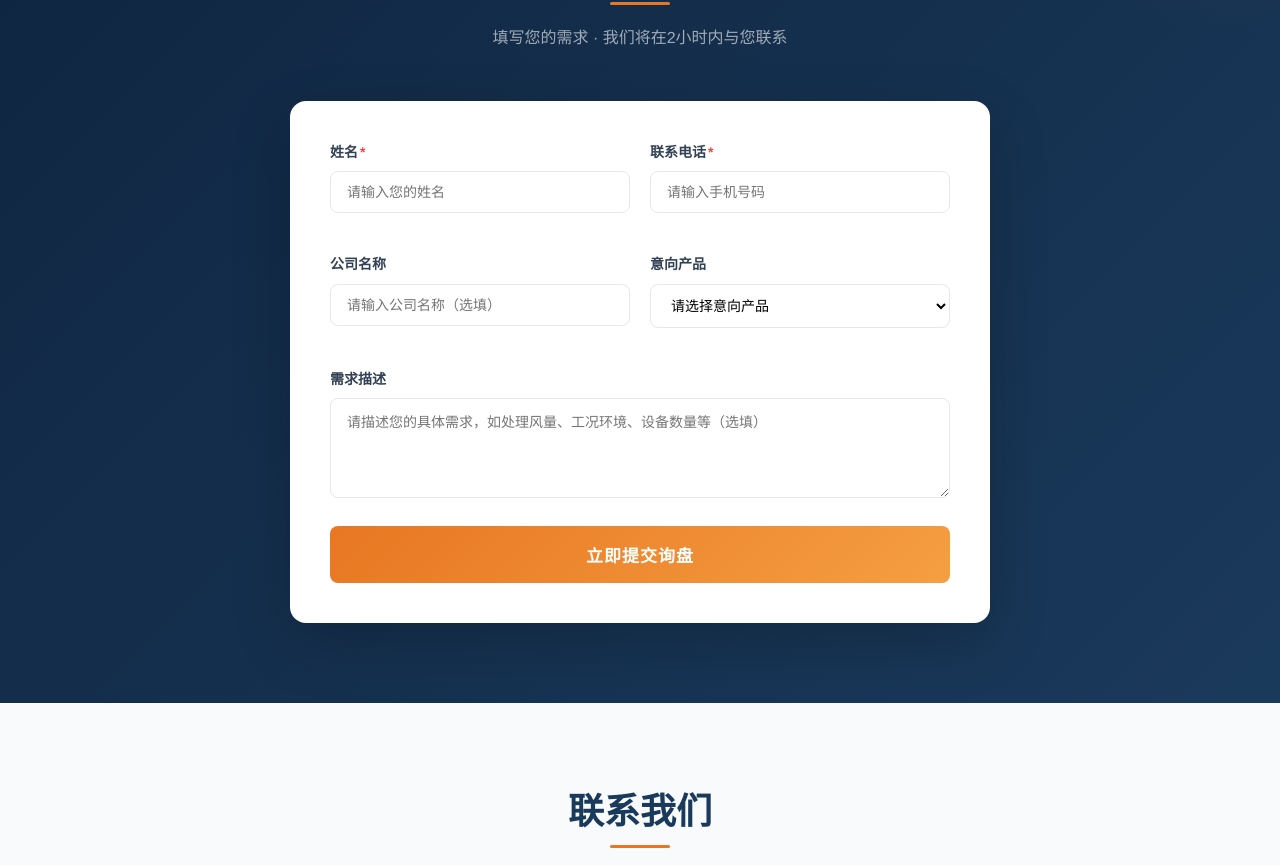
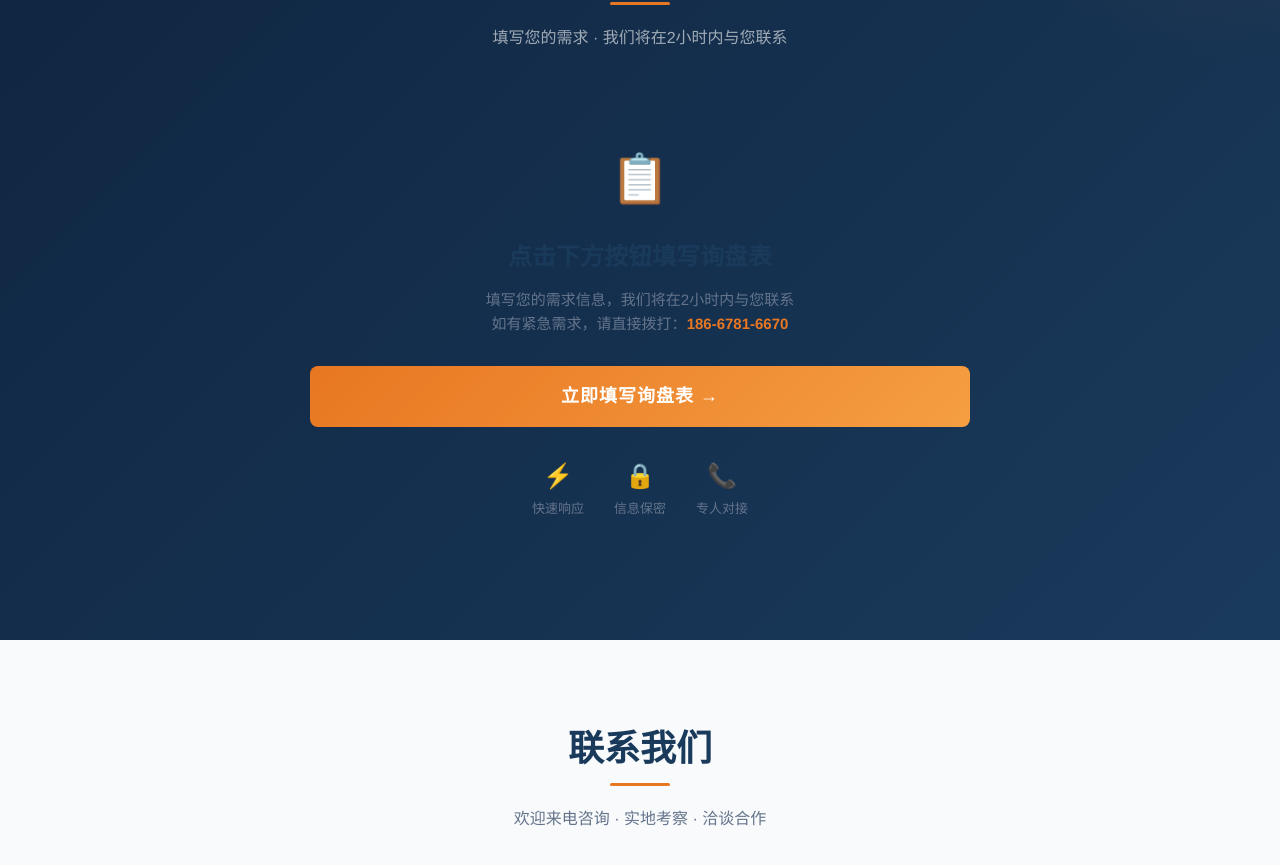
Before and after one commit to mynam0122/beihan-website, a plain HTML site: page index.html in a window 1280 px wide. Shown: the part 5252-6117 px from the top of the page. Drawn offline with Linux system fonts and the light colour scheme.

Commit message:
询盘表单改为腾讯文档收集表

```diff
--- a/index.html
+++ b/index.html
@@ -553,37 +553,15 @@ img{max-width:100%;display:block}
 <section class="section inquiry" id="inquiry">
 <div class="container">
 <div class="section-title"><h2>在线询盘</h2><p>填写您的需求 · 我们将在2小时内与您联系</p></div>
-<div class="inquiry-wrapper">
-<div class="inquiry-form" id="inquiryForm">
-<form id="contactForm" onsubmit="return submitForm(event)">
-<div class="form-row">
-<div class="form-group" id="nameGroup"><label>姓名<span class="required">*</span></label><input type="text" id="name" placeholder="请输入您的姓名"><div class="error-msg">请输入您的姓名</div></div>
-<div class="form-group" id="phoneGroup"><label>联系电话<span class="required">*</span></label><input type="tel" id="phone" placeholder="请输入手机号码"><div class="error-msg">请输入正确的手机号码</div></div>
-</div>
-<div class="form-row">
-<div class="form-group"><label>公司名称</label><input type="text" id="company" placeholder="请输入公司名称（选填）"></div>
-<div class="form-group"><label>意向产品</label>
-<select id="product">
-<option value="">请选择意向产品</option>
-<option value="内循环式">内循环式油雾拦截器</option>
-<option value="有组织排放式">有组织排放式处理器</option>
-<option value="无组织排放式">无组织排放式油烟处理器</option>
-<option value="喷淋箱式">喷淋箱式油雾拦截器</option>
-<option value="一体式">一体式油水烟雾净化器</option>
-<option value="复合集成方案">油水烟雾复合集成方案</option>
-<option value="其他">其他/需咨询</option>
-</select>
-</div>
-</div>
-<div class="form-group"><label>需求描述</label><textarea id="message" placeholder="请描述您的具体需求，如处理风量、工况环境、设备数量等（选填）"></textarea></div>
-<button type="submit" class="submit-btn" id="submitBtn">立即提交询盘</button>
-</form>
-</div>
-<div class="form-success" id="formSuccess">
-<div class="success-icon">✓</div>
-<h3>提交成功！</h3>
-<p>感谢您的咨询，我们将在2小时内与您联系！<br>如有紧急需求，请直接拨打：<strong style="color:var(--accent)">18667816670</strong></p>
-<button class="back-btn" onclick="resetForm()">继续提交</button>
+<div class="inquiry-wrapper" style="text-align:center;padding:40px 20px;">
+<div style="font-size:48px;margin-bottom:20px;">📋</div>
+<h3 style="font-size:24px;color:var(--primary);margin-bottom:12px;">点击下方按钮填写询盘表</h3>
+<p style="color:var(--gray-500);margin-bottom:30px;font-size:15px;">填写您的需求信息，我们将在2小时内与您联系<br>如有紧急需求，请直接拨打：<strong style="color:var(--accent)">186-6781-6670</strong></p>
+<a href="https://docs.qq.com/form/page/DZkVnU1NyQUZPTXNR" target="_blank" class="submit-btn" style="display:inline-block;padding:16px 48px;font-size:18px;text-decoration:none;">立即填写询盘表 →</a>
+<div style="margin-top:30px;display:flex;justify-content:center;gap:30px;flex-wrap:wrap;">
+<div style="text-align:center;"><div style="font-size:24px;">⚡</div><div style="font-size:13px;color:var(--gray-500);margin-top:4px;">快速响应</div></div>
+<div style="text-align:center;"><div style="font-size:24px;">🔒</div><div style="font-size:13px;color:var(--gray-500);margin-top:4px;">信息保密</div></div>
+<div style="text-align:center;"><div style="font-size:24px;">📞</div><div style="font-size:13px;color:var(--gray-500);margin-top:4px;">专人对接</div></div>
 </div>
 </div>
 </div>
```
